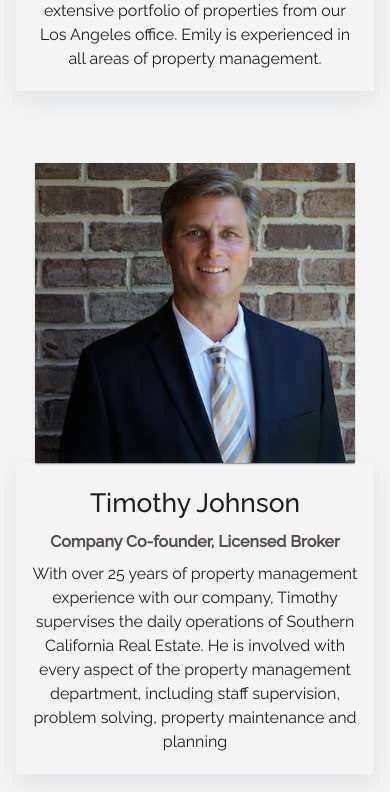
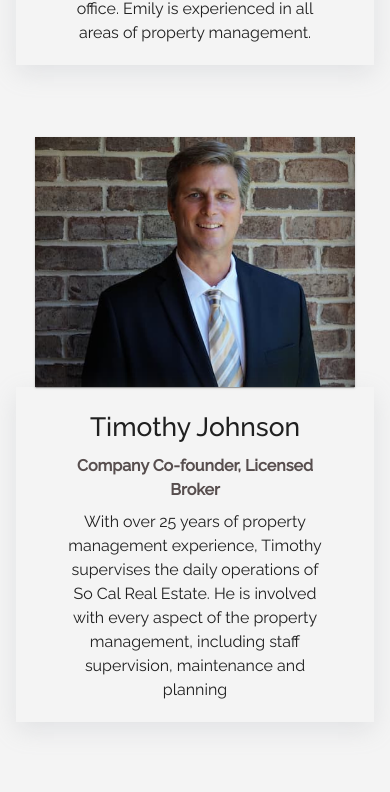
Before and after one commit to meynard18/HomeRental, a React (Create React App) app: page /about in a window 390 px wide. Shown: the part 2395-3187 px from the top of the page. Built offline with nearby package versions, Linux system fonts and the light colour scheme.

Commit message:
responsiveness improved

```diff
--- a/src/components/about/Team.jsx
+++ b/src/components/about/Team.jsx
@@ -19,7 +19,7 @@ const teamMembers = [
       fullName: 'Timothy Johnson',
       position: 'Company Co-founder, Licensed Broker',
       description:
-         'With over 25 years of property management experience with our company, Timothy supervises the daily operations of Southern California Real Estate. He is involved with every aspect of the property management department, including staff supervision, problem solving, property maintenance and planning',
+         'With over 25 years of property management experience, Timothy supervises the daily operations of So Cal Real Estate. He is involved with every aspect of the property management, including staff supervision, maintenance and planning',
    },
    {
       image: team3,
@@ -58,8 +58,8 @@ const Team = () => {
                   <StyledCard sx={{ borderRadius: 0 }}>
                      <CardMedia
                         component="img"
-                        alt={item.fullName + ` ` + `Photo`}
-                        height="300"
+                        alt={`${item.fullName} photo`}
+                        height="250"
                         image={item.image}
                      />
                   </StyledCard>
@@ -104,6 +104,7 @@ const Line = styled(Box)`
 `;
 const StyledCard = styled(Card)`
    width: 35rem;
+   background-color: red;
    @media (max-width: 1024px) {
       width: 100%;
       min-width: 20rem;
@@ -116,6 +117,7 @@ const StyledCard = styled(Card)`
       min-width: 2rem;
    }
 `;
+
 const FlexContainer = styled(Box)`
    display: flex;
    width: 85%;
@@ -137,7 +139,8 @@ const MemberInformation = styled(Box)`
    display: flex;
    flex-direction: column;
    justify-content: center;
-   padding: 1rem;
+   align-center: center;
+   padding: 1rem 3rem;
    box-shadow: rgba(149, 157, 165, 0.2) 0px 8px 24px;
    @media (max-width: 768px) {
       align-items: center;
```
